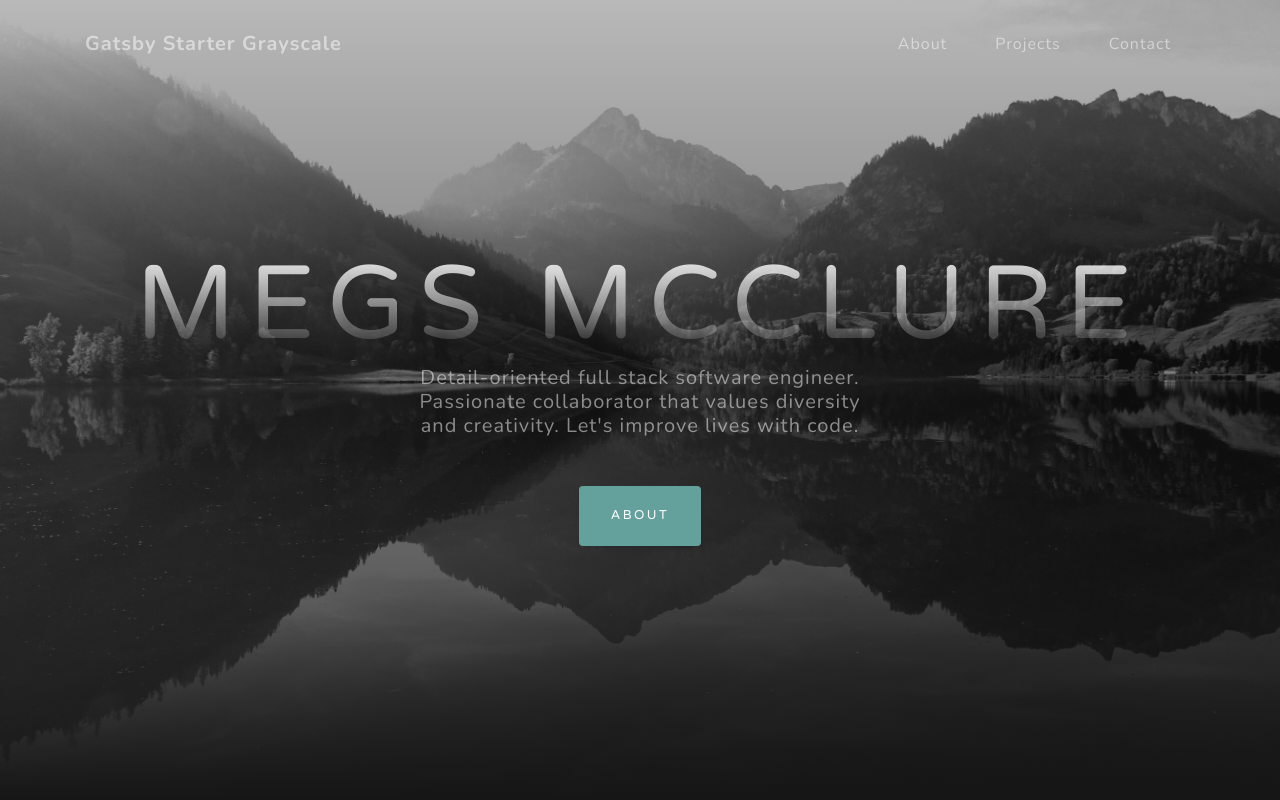
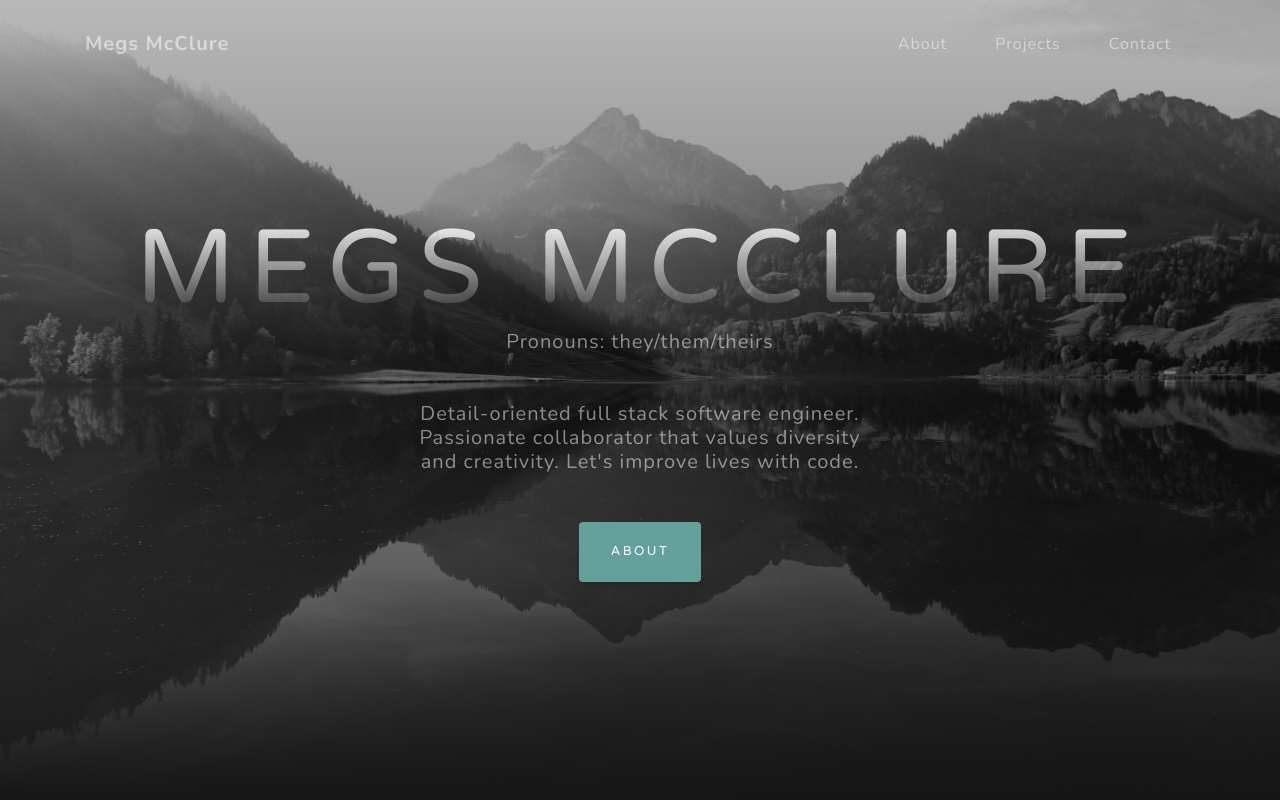
Before and after one commit to MMcClure11/mmcclure-portfolio, a Gatsby site: page / in a window 1280 px wide. Shown: the top 800 px of the page. Built offline with nearby package versions, Linux system fonts and the light colour scheme; Gatsby itself is replaced by a stand-in of ours.

Commit message:
Update subheading

```diff
--- a/config.js
+++ b/config.js
@@ -1,5 +1,5 @@
 module.exports = {
-  siteTitle: 'Gatsby Starter Grayscale', // <title>
+  siteTitle: 'Megs McClure', // <title>
   manifestName: 'Grayscale',
   manifestShortName: 'Landing', // max 12 characters
   manifestStartUrl: '/',
--- a/src/pages/index.js
+++ b/src/pages/index.js
@@ -21,6 +21,7 @@ const IndexPage = () => (
       <div className="container d-flex h-100 align-items-center">
         <div className="mx-auto text-center">
           <h1 className="mx-auto my-0 text-uppercase">{config.heading}</h1>
+          <h2 className="text-white-50 mx-auto mt-2 mb-5">Pronouns: they/them/theirs</h2>
           <h2 className="text-white-50 mx-auto mt-2 mb-5">
             {config.subHeading}
           </h2>
```
